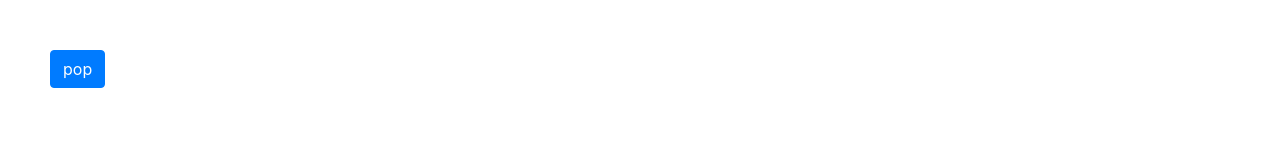
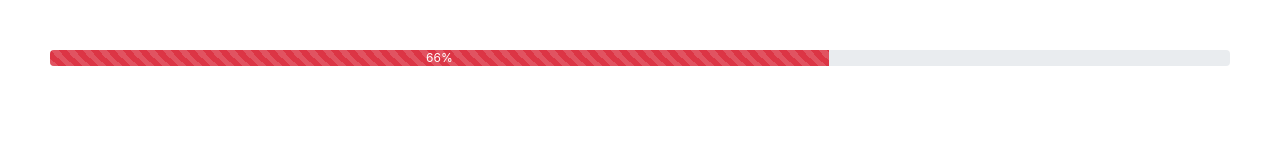
Before and after one commit to dustin0918/bootstrap, a website: page index.html in a window 1280 px wide. Shown: the top 160 px of the page. Drawn offline with nearby package versions, Linux system fonts and the light colour scheme.

Commit message:
progress

```diff
--- a/index.html
+++ b/index.html
@@ -15,17 +15,9 @@
 <body>
 <div class="component demo" style="height:300vh">
 
-  <button class="btn btn-primary"
-  data-toggle="popover"
-  title="moutain"
-  data-content="dfksldfjdslfadslkfjdsklfajfdklfjafklfjf"
-  data-placement="bottom"
-  data-trigger="focus">
-  pop
-  </button>
-
-
-
+  <div class="progress">
+    <div class="bg-danger progress-bar progress-bar-striped progress-bar-animated" style="width:66%">66%</div>
+  </div>
 </div>
 
 </body>
```
